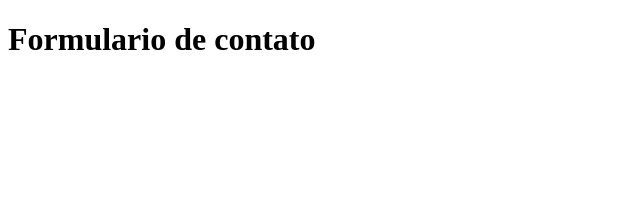
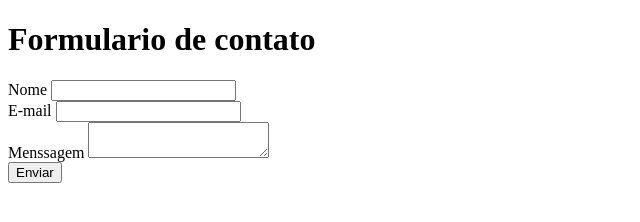
Before and after one commit to willmpaim/Awari-Formulario, a plain HTML site: page index.html in a window 1280 px wide. Shown: the whole page, without its empty margins (0-640 px from the left). Drawn offline with Linux system fonts and the light colour scheme.

Commit message:
adicionado form

```diff
--- a/index.html
+++ b/index.html
@@ -4,12 +4,25 @@
     <meta charset="UTF-8">
     <meta http-equiv="X-UA-Compatible" content="IE=edge">
     <meta name="viewport" content="width=device-width, initial-scale=1.0">
-    <title>Document</title>
+    <title>Contato</title>
 </head>
 <body>
     <h1>Formulario de contato</h1>
-    <form>
-
+    <form id="contact-form">
+        <div>
+            <label for="name">Nome</label>
+            <input id="name" type="text" name="name">
+        </div>
+        <div>
+            <label for="email">E-mail</label>
+            <input id="email" type="text" name="email">
+        </div>
+        <div>
+            <label for="message">Menssagem</label>
+            <textarea name="massage"></textarea>
+        </div>
+        <button type="submit">Enviar</button>
     </form>
+    <script src="script.js"></script>
 </body>
 </html>
```
Also changed, not shown: script.js (added).
